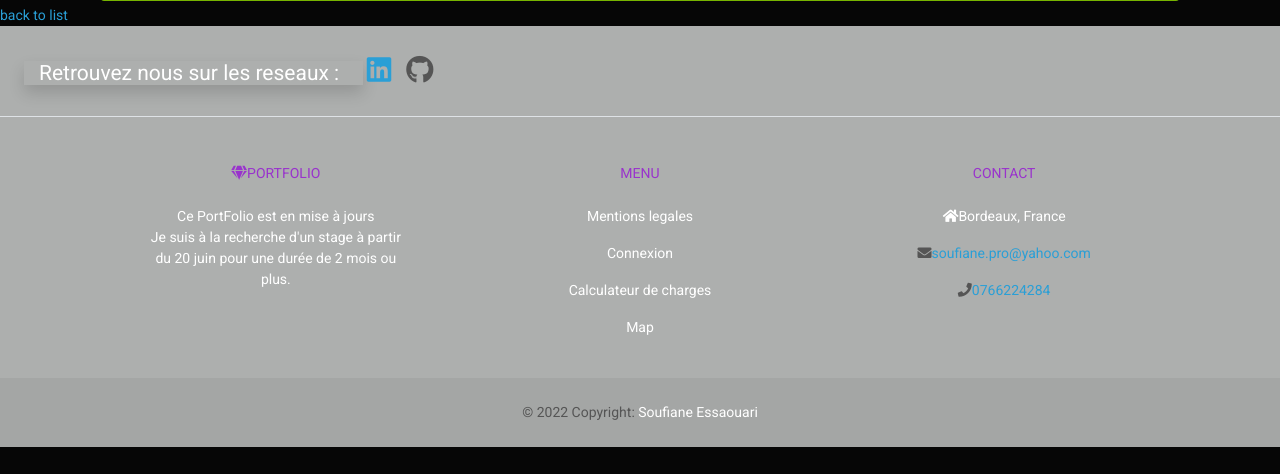
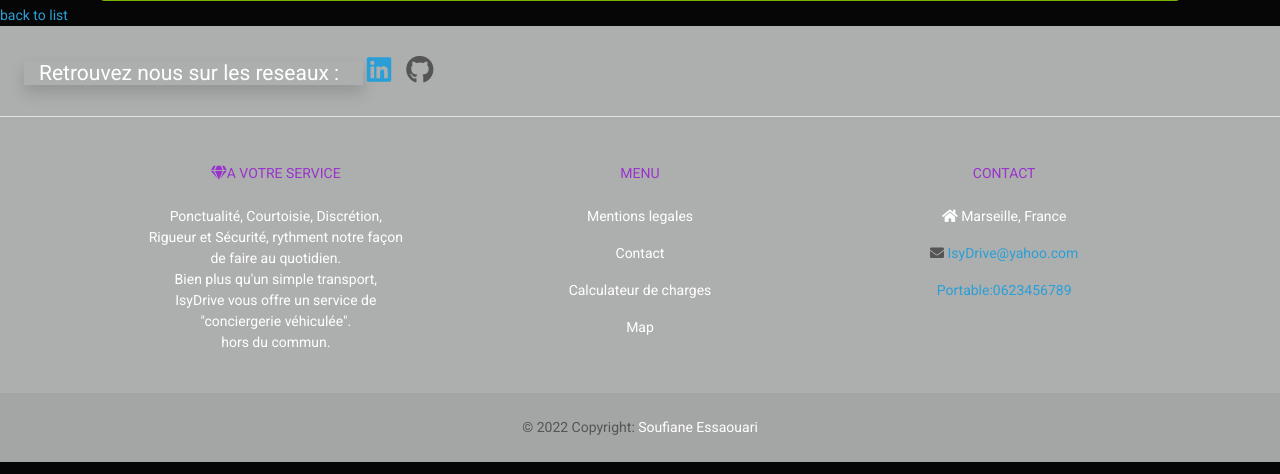
Before and after one commit to essasoufiane/Transporteur, a Symfony app: template templates/order/new.html.twig in a window 1280 px wide. Shown: the part 326-800 px from the top of the page. Run offline with Twig, Linux system fonts and the light colour scheme; the template is opened without the code that fills it, so the values that code supplies are empty; form fields are guessed from the names that the template uses; some libraries are stand-ins or nearby versions.

Commit message:
+Modification footer
Rotage plus "A votre service"

```diff
--- a/templates/CG/Mentionslegales.html.twig
+++ b/templates/CG/Mentionslegales.html.twig
@@ -1,5 +1,10 @@
 {% extends "base.html.twig" %}
 {% block title %}Mentions legales{% endblock %}
+
+
+
+
+
 
 {% block body %}
 <h1>test</h1>
--- a/templates/partials/footer.html.twig
+++ b/templates/partials/footer.html.twig
@@ -43,10 +43,10 @@
         <div class="col-md-3 col-lg-4 col-xl-3 mx-auto mb-4">
           <!-- Content -->
           <h6 class="text-info text-uppercase fw-bold mb-4">
-            <i class="text-info fas fa-gem me-3"></i>PortFolio
+            <i class="text-info fas fa-gem me-3"></i>A votre service
           </h6>
           <p class=" text-white">
-            Ce PortFolio est en mise à jours <br> Je suis à la recherche d'un stage à partir du 20 juin pour une durée de 2 mois ou plus.
+            Ponctualité, Courtoisie, Discrétion, Rigueur et Sécurité, rythment notre façon de faire au quotidien.<br> Bien plus qu'un simple transport, IsyDrive vous offre un service de "conciergerie véhiculée".<br>hors du commun.
           </p>
         </div>
         <!-- Grid column -->
@@ -71,6 +71,7 @@
         </div> -->
         <!-- Grid column -->
         <!-- Grid column -->
+
         <div class="col-md-3 col-lg-2 col-xl-2 mx-auto mb-4">
           <!-- Links -->
           <h6 class="text-info text-uppercase fw-bold mb-4">
@@ -80,7 +81,7 @@
             <a href="{{path('mentions_legales')}}" class="text-reset"><span class=" text-white">Mentions legales</span> </a>
           </p>
           <p>
-            <a href="#" class="text-reset"><span class=" text-white">Connexion</span></a>
+            <a href="{{path('app_contact')}}" class="text-reset"><span class=" text-white">Contact</span></a>
           </p>
           <p>
             <a href="#" class="text-reset"><span class=" text-white">Calculateur de charges</span></a>
@@ -96,11 +97,11 @@
           <h6 class="text-info text-uppercase fw-bold mb-4">
             Contact
           </h6>
-          <p class="text-white"><i class="fas fa-home me-3"></i>Bordeaux, France</p>
+          <p class="text-white"><i class="fas fa-home me-3"></i> Marseille, France</p>
           <p>
-            <i class="fas fa-envelope me-3"></i><a href="mailto:soufiane.pro@yahoo.com">soufiane.pro@yahoo.com</a>
+            <i class="fas fa-envelope me-3"></i><a href="mailto:IsyDrive@yahoo.com"> IsyDrive@yahoo.com</a>
           </p>
-          <p><i class="fas fa-phone me-3"></i><a href="tel:+33766224284">0766224284</a></p>
+          <p><i class="fa-solid fa-circle-phone"></i><a href="tel:+33123456789">Portable:0623456789</a></p>
           <!-- <p><i class="fas fa-print me-3"></i> + 01 234 567 89</p> -->
         </div>
         <!-- Grid column -->
```
